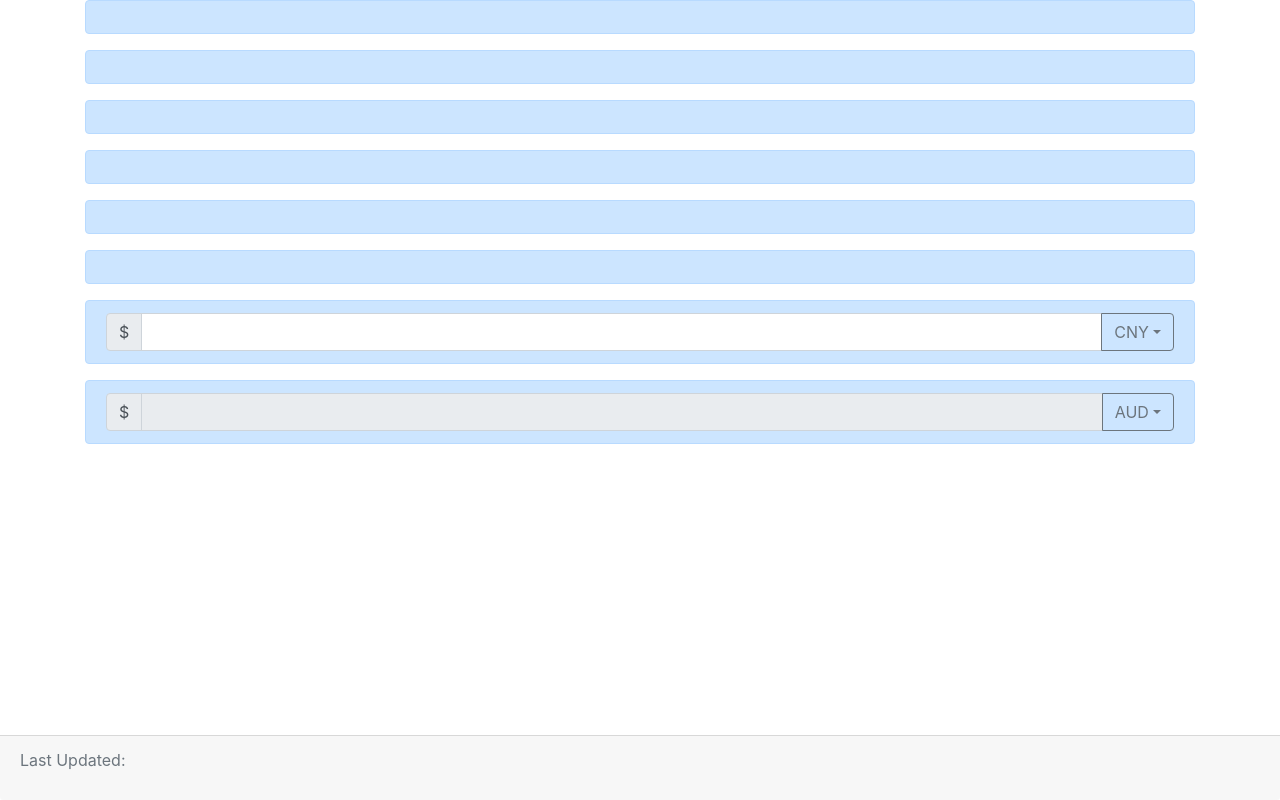
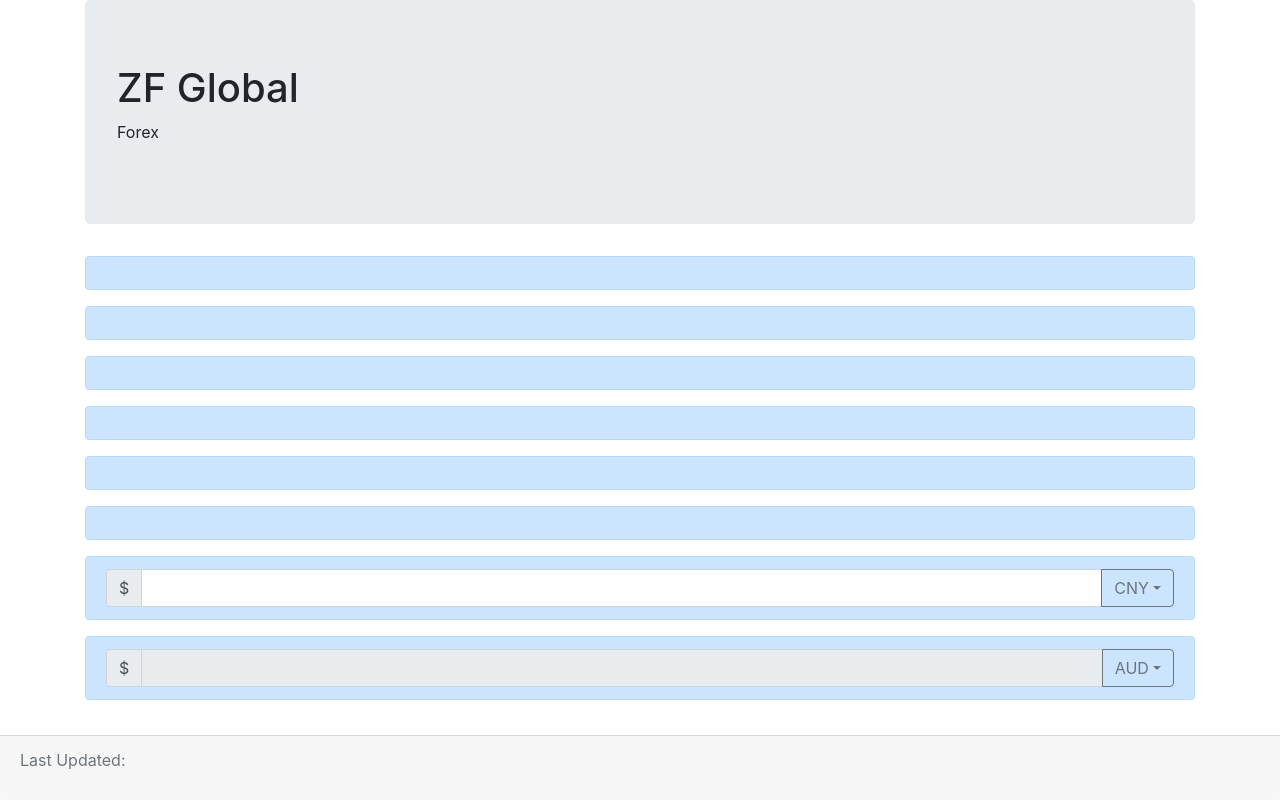
Before and after one commit to Maeur1/Maeur1.github.io, a plain HTML site: page index.html in a window 1280 px wide. Drawn offline with nearby package versions, Linux system fonts and the light colour scheme; no server answers.

Commit message:
Add Jumotron header

```diff
--- a/index.html
+++ b/index.html
@@ -79,6 +79,10 @@
     </head>
     <body onload="pageSetup()">
         <div class="container-sm">
+            <div class="jumbotron">
+                <h1>ZF Global</h1>
+                <p>Forex</p>
+            </div>
             <div class="alert alert-primary">
                 <h1 id="AUD" class="currency"></h1>
             </div>
```
